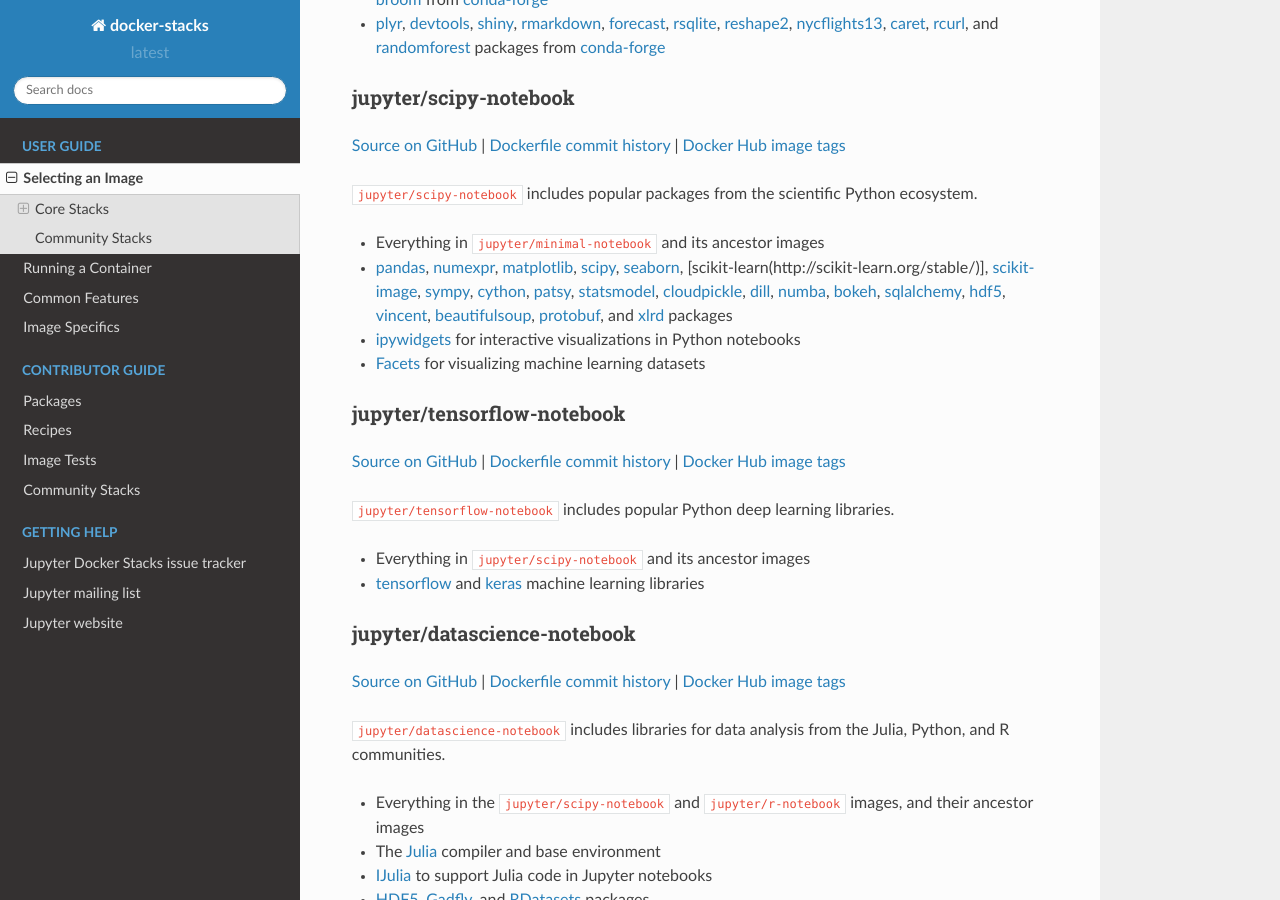
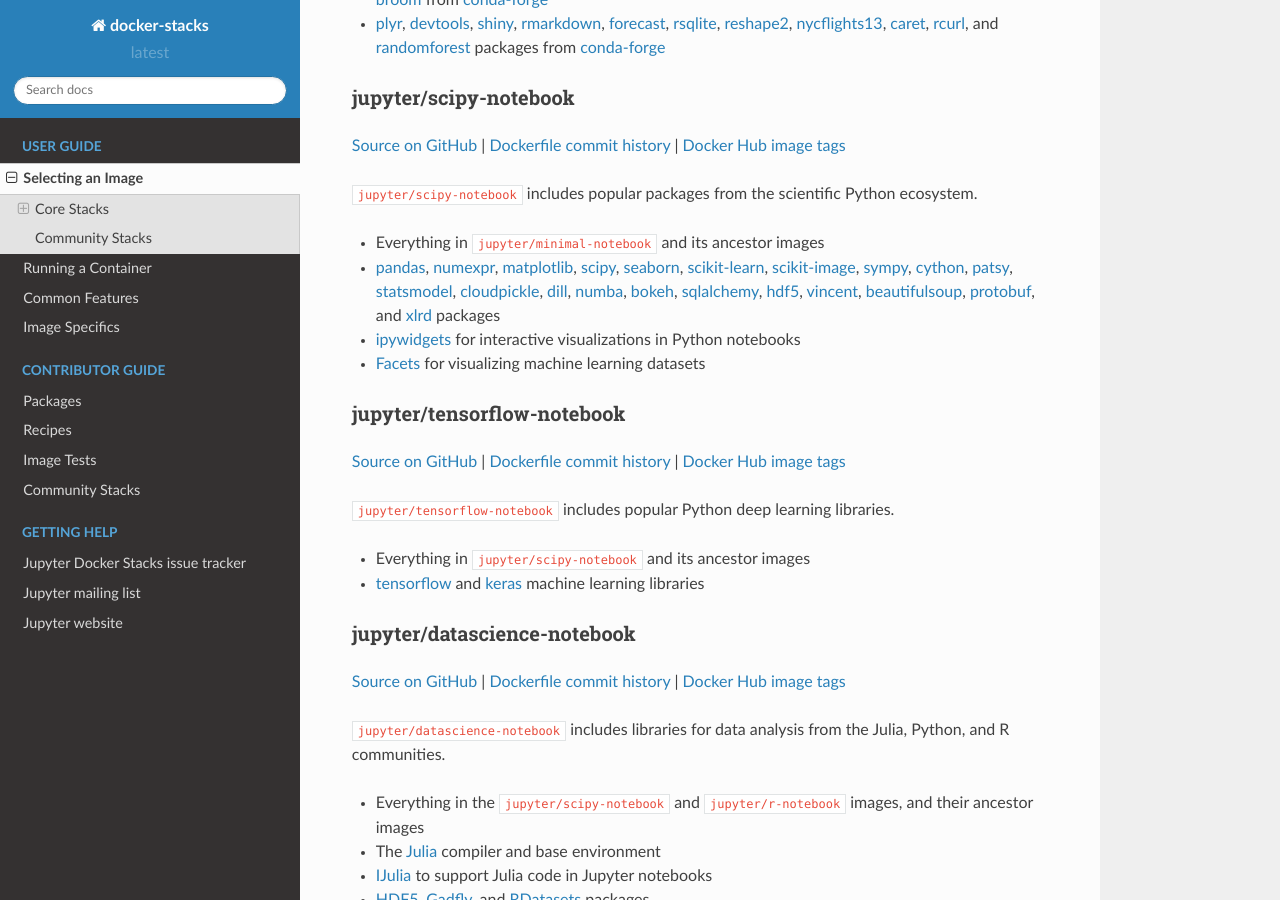
Before and after one commit to jupyter/docker-stacks, a Sphinx documentation site: the page built from docs/using/selecting.md, in a window 1280 px wide and 900 px high, scrolled down 1422 px. Built offline with Sphinx 7.4.7 and the Read the Docs theme 2.0.0, drawn with Linux system fonts in a browser that asks for light colours.

Commit message:
Fix broken link

```diff
--- a/docs/using/selecting.md
+++ b/docs/using/selecting.md
@@ -63,7 +63,7 @@
 `jupyter/scipy-notebook` includes popular packages from the scientific Python ecosystem.
 
 * Everything in `jupyter/minimal-notebook` and its ancestor images
-* [pandas](https://pandas.pydata.org/), [numexpr](https://github.com/pydata/numexpr), [matplotlib](https://matplotlib.org/), [scipy](https://www.scipy.org/), [seaborn](https://seaborn.pydata.org/), [scikit-learn(http://scikit-learn.org/stable/)], [scikit-image](http://scikit-image.org/), [sympy](http://www.sympy.org/en/index.html), [cython](http://cython.org/), [patsy](https://patsy.readthedocs.io/en/latest/), [statsmodel](http://www.statsmodels.org/stable/index.html), [cloudpickle](https://github.com/cloudpipe/cloudpickle), [dill](https://pypi.python.org/pypi/dill), [numba](https://numba.pydata.org/), [bokeh](https://bokeh.pydata.org/en/latest/), [sqlalchemy](https://www.sqlalchemy.org/), [hdf5](http://www.h5py.org/), [vincent](http://vincent.readthedocs.io/en/latest/), [beautifulsoup](https://www.crummy.com/software/BeautifulSoup/), [protobuf](https://developers.google.com/protocol-buffers/docs/pythontutorial), and [xlrd](http://www.python-excel.org/) packages
+* [pandas](https://pandas.pydata.org/), [numexpr](https://github.com/pydata/numexpr), [matplotlib](https://matplotlib.org/), [scipy](https://www.scipy.org/), [seaborn](https://seaborn.pydata.org/), [scikit-learn](http://scikit-learn.org/stable/), [scikit-image](http://scikit-image.org/), [sympy](http://www.sympy.org/en/index.html), [cython](http://cython.org/), [patsy](https://patsy.readthedocs.io/en/latest/), [statsmodel](http://www.statsmodels.org/stable/index.html), [cloudpickle](https://github.com/cloudpipe/cloudpickle), [dill](https://pypi.python.org/pypi/dill), [numba](https://numba.pydata.org/), [bokeh](https://bokeh.pydata.org/en/latest/), [sqlalchemy](https://www.sqlalchemy.org/), [hdf5](http://www.h5py.org/), [vincent](http://vincent.readthedocs.io/en/latest/), [beautifulsoup](https://www.crummy.com/software/BeautifulSoup/), [protobuf](https://developers.google.com/protocol-buffers/docs/pythontutorial), and [xlrd](http://www.python-excel.org/) packages
 * [ipywidgets](https://ipywidgets.readthedocs.io/en/stable/) for interactive visualizations in Python notebooks
 * [Facets](https://github.com/PAIR-code/facets) for visualizing machine learning datasets
 
```
